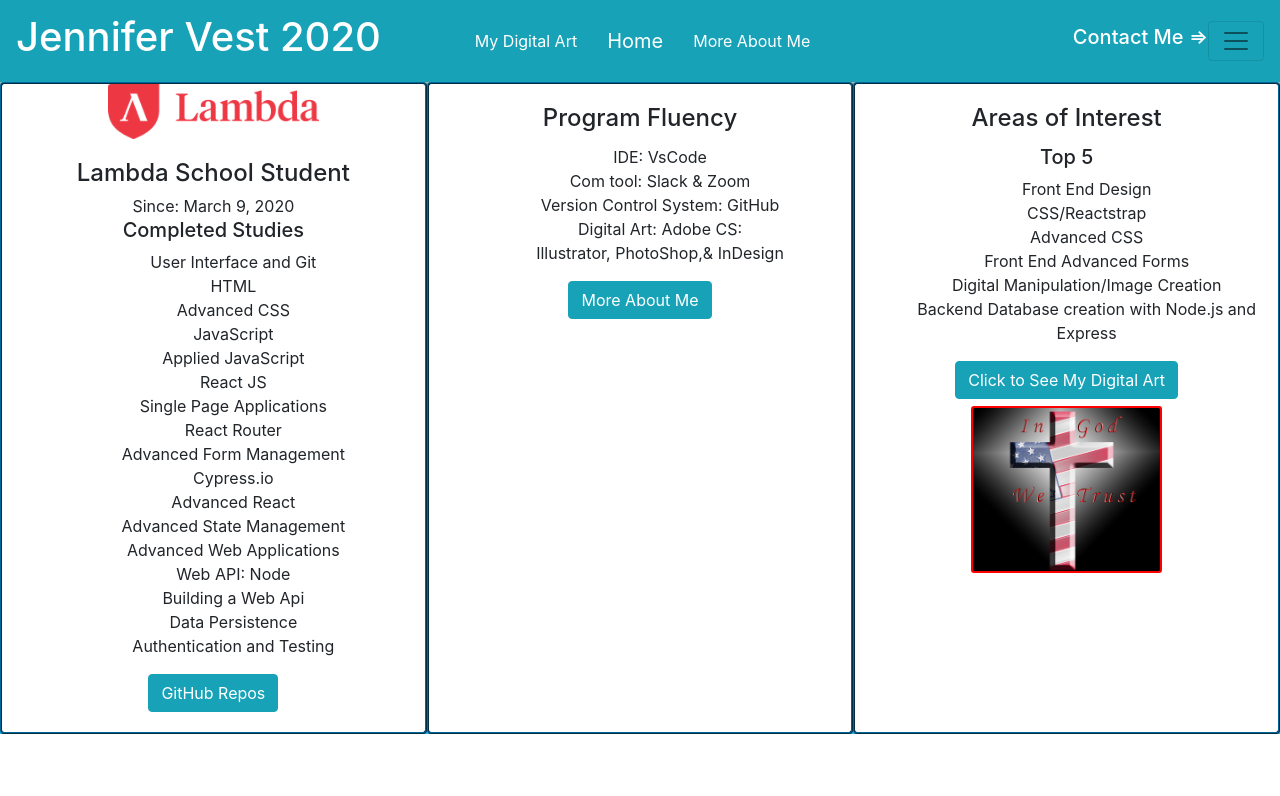
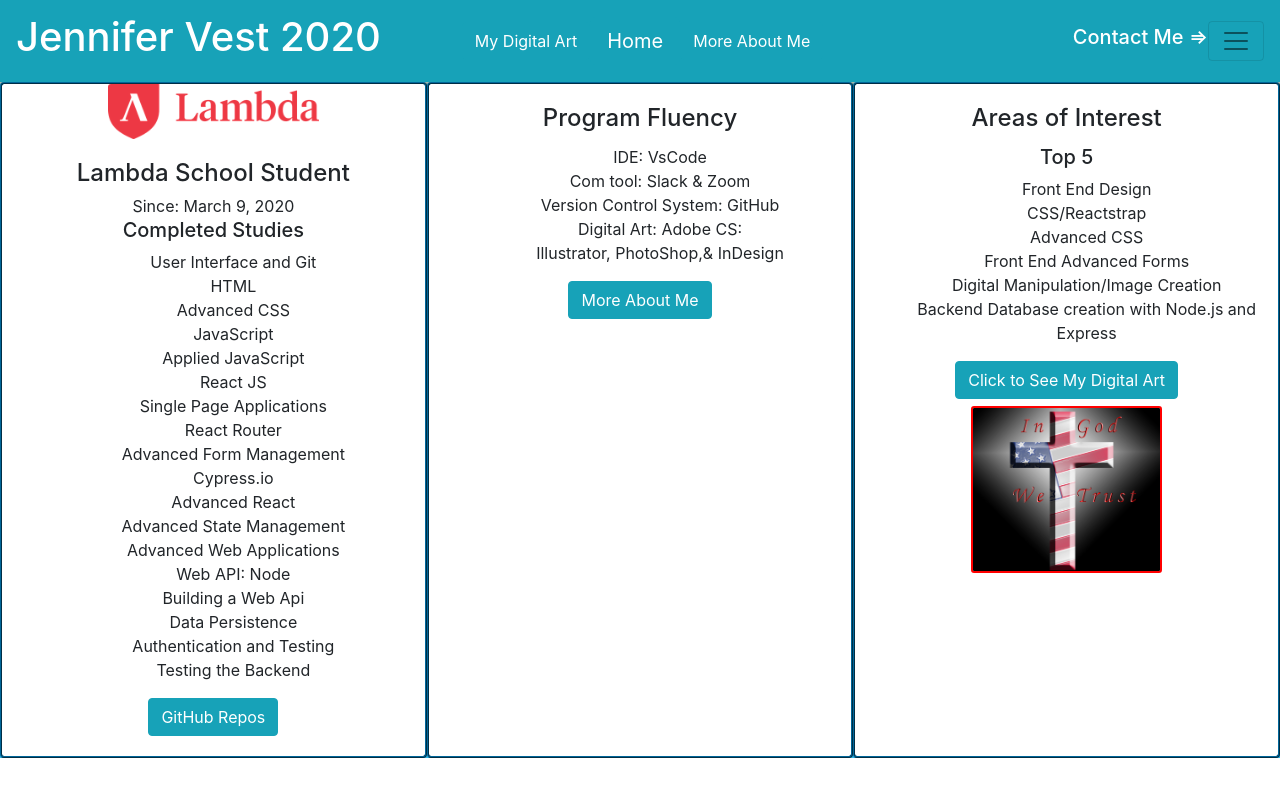
Before and after one commit to JenVest2020/Jdvresume2020, a React (Create React App) app in the folder jdvresume2020/: page / in a window 1280 px wide. Shown: the top 796 px of the page. Built offline with nearby package versions, Linux system fonts and the light colour scheme.

Commit message:
Completed studies updated

```diff
--- a/jdvresume2020/src/App.js
+++ b/jdvresume2020/src/App.js
@@ -41,6 +41,7 @@ const App = () => {
                   <li>Building a Web Api</li>
                   <li>Data Persistence</li>
                   <li>Authentication and Testing</li>
+                  <li>Testing the Backend</li>
                 </ul>
               </CardText>
               <Button href='https://github.com/JenVest2020' color='info' >
```
